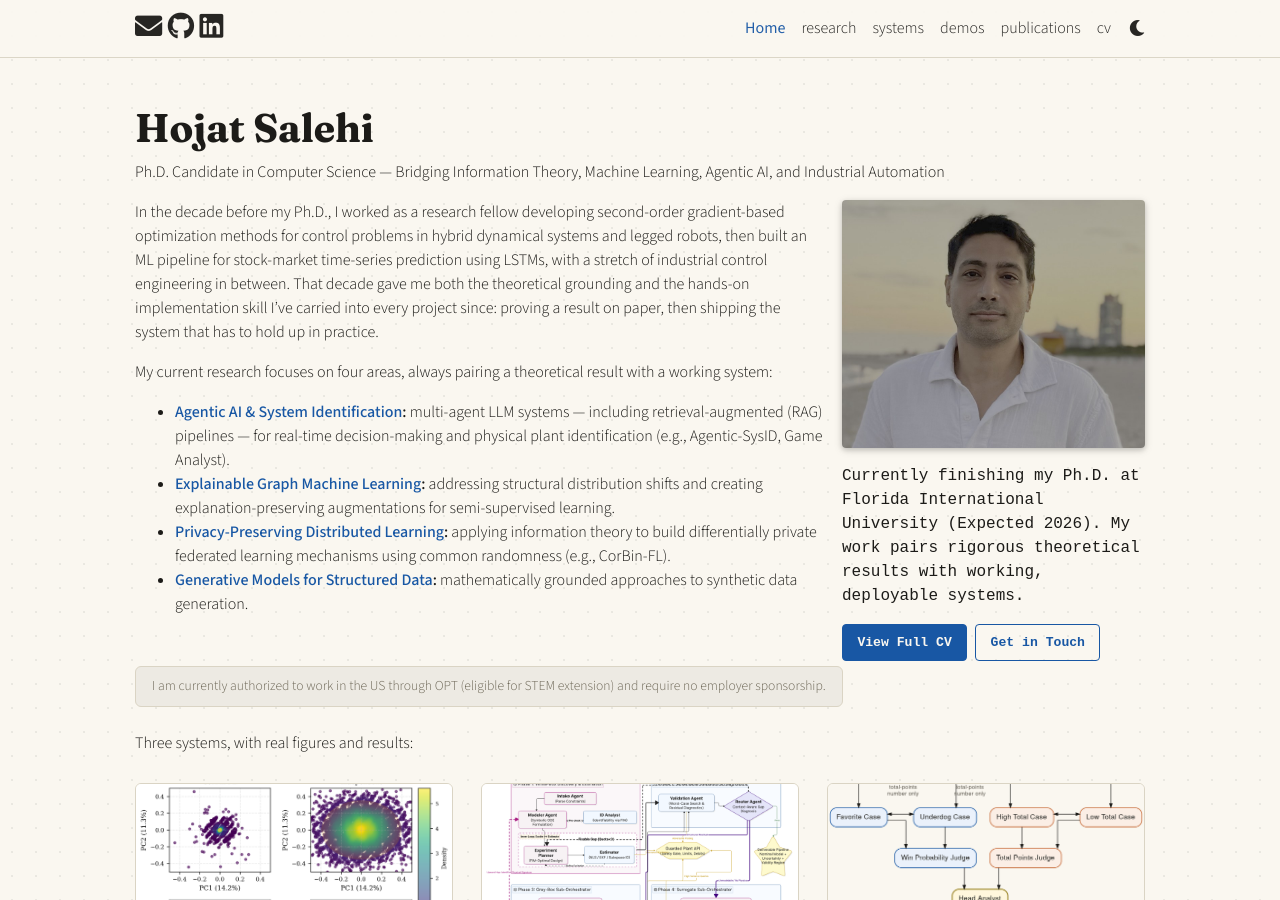
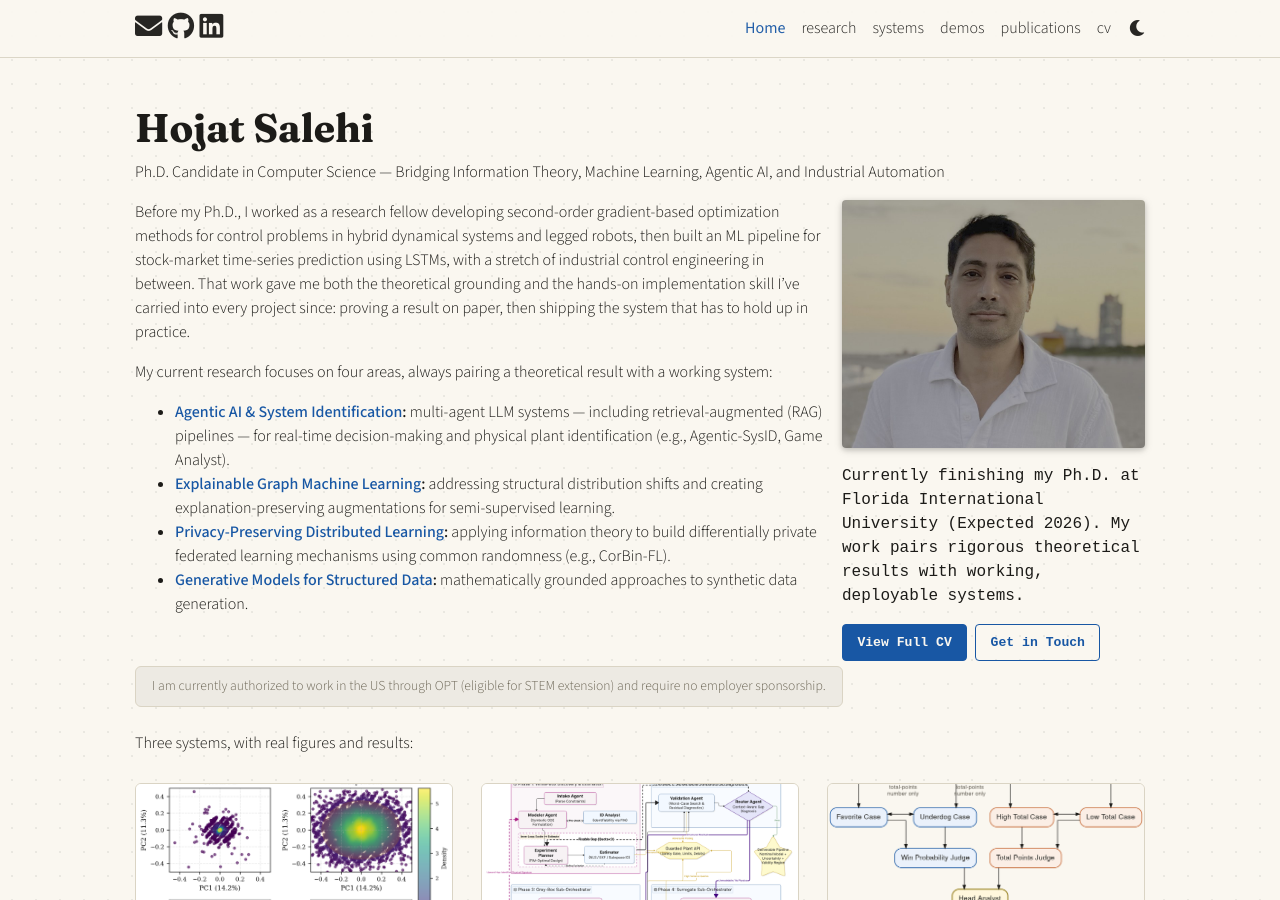
Before and after one commit to Hojat-Salehi/Hojat-Salehi.github.io, a Jekyll site: the page built from _pages/about.md, in a window 1280 px wide and 900 px high. Built offline with Jekyll 4.4.1, drawn with Linux system fonts in a browser that asks for light colours; a style sheet for code colours, icons or effects is not loaded.

Commit message:
Drop 'decade' duration framing from Home page background paragraph

```diff
--- a/_pages/about.md
+++ b/_pages/about.md
@@ -22,7 +22,7 @@ social: true
 ---
 
 <!-- DRAFT-COPY -->
-In the decade before my Ph.D., I worked as a research fellow developing second-order gradient-based optimization methods for control problems in hybrid dynamical systems and legged robots, then built an ML pipeline for stock-market time-series prediction using LSTMs, with a stretch of industrial control engineering in between. That decade gave me both the theoretical grounding and the hands-on implementation skill I've carried into every project since: proving a result on paper, then shipping the system that has to hold up in practice.
+Before my Ph.D., I worked as a research fellow developing second-order gradient-based optimization methods for control problems in hybrid dynamical systems and legged robots, then built an ML pipeline for stock-market time-series prediction using LSTMs, with a stretch of industrial control engineering in between. That work gave me both the theoretical grounding and the hands-on implementation skill I've carried into every project since: proving a result on paper, then shipping the system that has to hold up in practice.
 
 <!-- DRAFT-COPY -->
 My current research focuses on four areas, always pairing a theoretical result with a working system:
```
